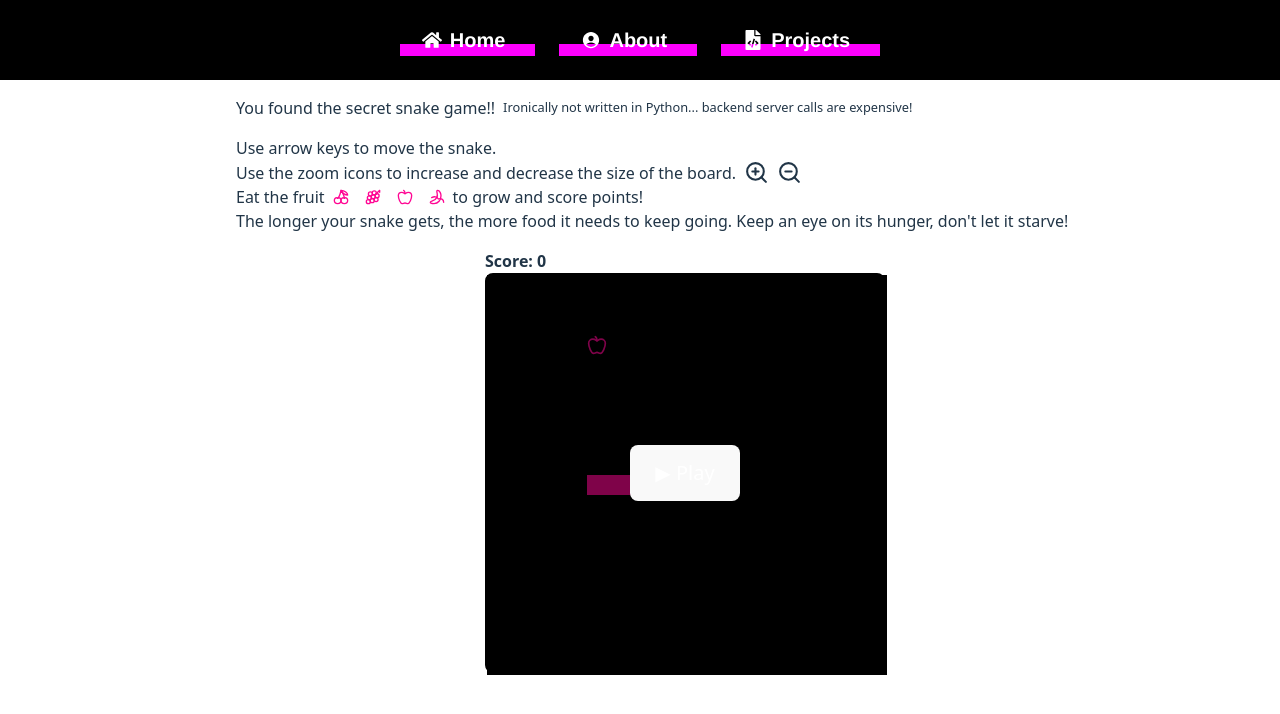
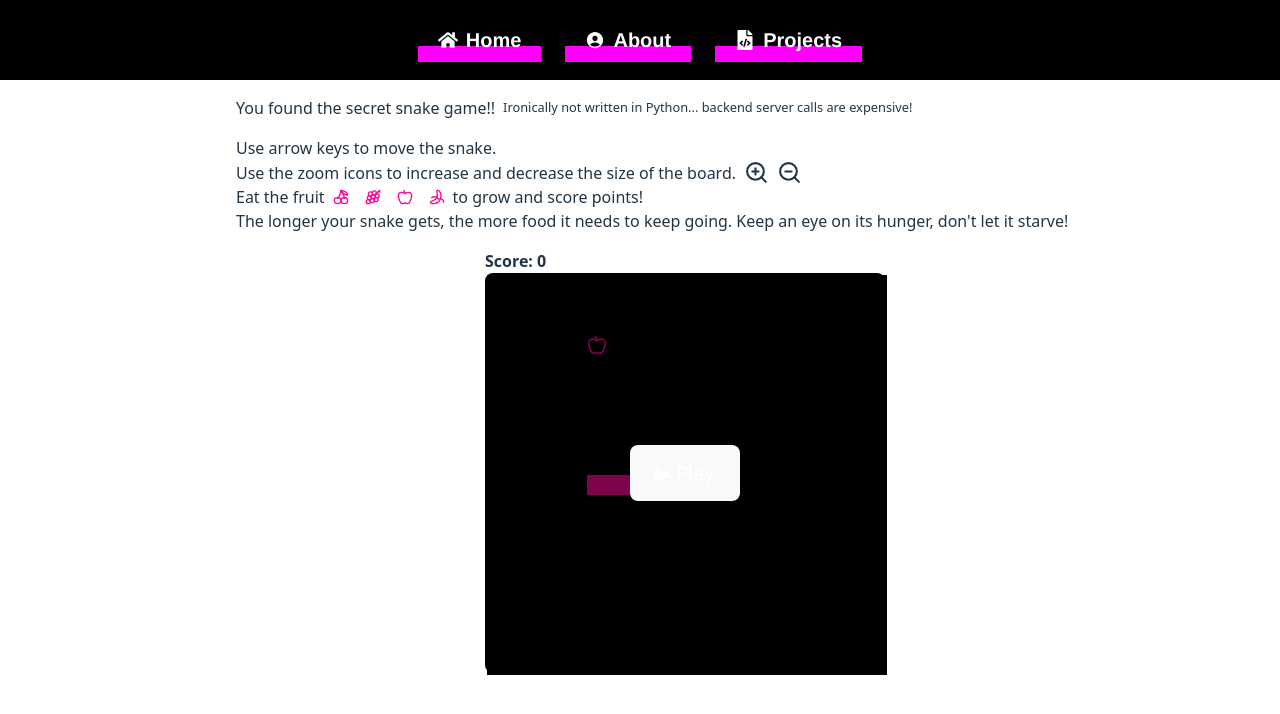
Before and after one commit to notangy/portfolio, a React (Vite) app: page /snake in a window 1280 px wide. Shown: the top 714 px of the page. Built offline with nearby package versions, Linux system fonts and the light colour scheme.

Commit message:
finished nav bar style animations

```diff
--- a/src/Navbar.css
+++ b/src/Navbar.css
@@ -22,24 +22,24 @@
   transition: border-color 0.3s;
 }
 
-.navbar ul li a:hover,
-.navbar ul li a:focus {
-  border-bottom: 2px solid var(--neon-color);
+.highlight {
+  position: relative;
+  display: inline-block;
 }
 
-.gradient {
-  background: linear-gradient(
-    0deg,
-    rgba(255, 0, 255, 0) 0%,
-    rgba(255, 0, 255, 0) 16%,
-    rgb(255, 0, 255, 1) 16%,
-    rgba(255, 0, 255, 1) 41%,
-    rgba(255, 0, 255, 0) 41%
-  );
+.highlight::after {
+  content: "";
+  position: absolute;
+  left: 0;
+  bottom: 0.1em;
+  height: 0.8em;
+  width: 0;
+  background-color: magenta;
+  z-index: -1;
+  transition: height 0.3s ease;
+  width: 100%;
 }
 
-.padding {
-  padding: 0 0.5em 0 0.1em;
-  box-decoration-break: clone;
-  -webkit-box-decoration-break: clone;
+.highlight:hover::after {
+  height: 100%;
 }
--- a/src/pages/Navbar.tsx
+++ b/src/pages/Navbar.tsx
@@ -9,7 +9,7 @@ const Navbar = () => {
       <ul className="flex flex-row space-x-4 list-none m-0 p-0">
         <span className="flex gap-6 text-xl">
           {menuItems.map((item) => (
-            <li key={item.label} className="gradient padding">
+            <li key={item.label} className="highlight">
               <Link to={item.path} className="font-extrabold">
                 {React.createElement(item.icon, { className: "mr-2" })}
                 {item.label}
```
